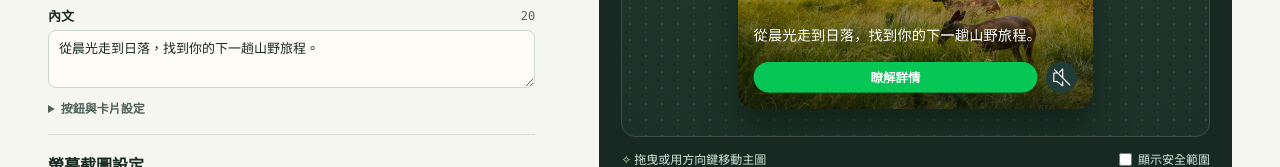
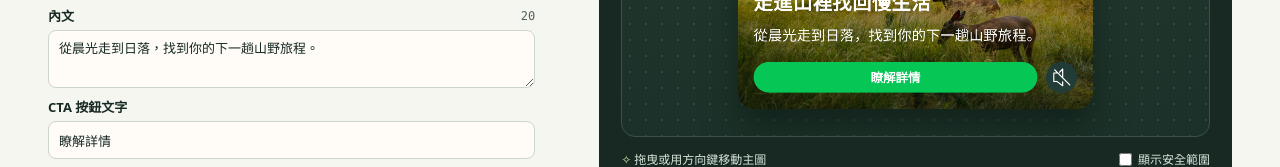
Before and after one commit to vincent82426/line-today-ad-template, a plain HTML site: page index.html in a window 1280 px wide. Shown: the part 633-800 px from the top of the page. Drawn offline with Linux system fonts and the light colour scheme; a web font is replaced by a local one.

Commit message:
Anchor title to the body and expose the CTA label

```diff
--- a/app.js
+++ b/app.js
@@ -238,28 +238,36 @@ function drawCard(context) {
   const title = singleLine(fields.title.value);
   const body = singleLine(fields.body.value);
   const cta = singleLine(fields.cta.value);
+  const titleFont = `600 43px ${fontFamily}`;
+  const titleSpacing = "1.3px";
+  const titleLineHeight = 61;
+  context.font = titleFont;
+  context.letterSpacing = titleSpacing;
+  const lines = titleLines(context, title, textWidth - 8);
+  // Keep the last title line anchored above the body and move the advertiser row with it.
+  const titleOffset = (2 - lines.length) * titleLineHeight;
   context.textAlign = "left";
   context.textBaseline = "alphabetic";
   context.fillStyle = "white";
   context.strokeStyle = "#ffffffe0";
   context.lineWidth = 1.3;
-  roundedPath(context, left, 806, 48, 31, 6);
+  roundedPath(context, left, 806 + titleOffset, 48, 31, 6);
   context.stroke();
   context.font = `300 19px ${fontFamily}`;
   context.letterSpacing = ".38px";
-  context.fillText("廣告", left + 5, 827);
+  context.fillText("廣告", left + 5, 827 + titleOffset);
 
-  drawLogo(context, 96, 804, 36);
+  drawLogo(context, 96, 804 + titleOffset, 36);
   const brandX = 145;
   context.fillStyle = "white";
   context.font = `400 28px ${fontFamily}`;
   context.letterSpacing = ".56px";
-  context.fillText(ellipsis(context, brand, width - brandX - left), brandX, 832);
+  context.fillText(ellipsis(context, brand, width - brandX - left), brandX, 832 + titleOffset);
 
-  context.font = `600 43px ${fontFamily}`;
-  context.letterSpacing = "1.3px";
-  for (const [index, line] of titleLines(context, title, textWidth - 8).entries()) {
-    context.fillText(line, left, 908 + 61 * index);
+  context.font = titleFont;
+  context.letterSpacing = titleSpacing;
+  for (const [index, line] of lines.entries()) {
+    context.fillText(line, left, 908 + titleOffset + titleLineHeight * index);
   }
   context.font = `400 32px ${fontFamily}`;
   context.letterSpacing = ".3px";
--- a/index.html
+++ b/index.html
@@ -7,8 +7,8 @@
   <meta name="description" content="上傳主圖、調整裁切與文案，預覽 LINE TODAY「看看」廣告卡片並下載螢幕截圖。">
   <title>LINE TODAY 上刊圖模板</title>
   <link rel="icon" href="data:,">
-  <link rel="stylesheet" href="./styles.css?v=6">
-  <script src="./app.js?v=9" defer></script>
+  <link rel="stylesheet" href="./styles.css?v=7">
+  <script src="./app.js?v=10" defer></script>
 </head>
 <body>
   <header class="masthead">
@@ -77,10 +77,13 @@
           <div class="field-label"><label for="body">內文</label><output id="body-count" for="body"></output></div>
           <textarea id="body" rows="2" maxlength="500"></textarea>
         </div>
+        <div class="field">
+          <label for="cta">CTA 按鈕文字</label>
+          <input id="cta" maxlength="24" type="text">
+        </div>
         <details class="options">
           <summary>按鈕與卡片設定</summary>
           <div class="options-grid">
-            <div class="field"><label for="cta">按鈕文字</label><input id="cta" maxlength="24" type="text"></div>
             <div class="field"><label for="button-color">按鈕底色</label><input id="button-color" type="color" value="#06c755"></div>
             <label class="check"><input id="mute" type="checkbox" checked> 顯示靜音圖示</label>
           </div>
--- a/styles.css
+++ b/styles.css
@@ -100,8 +100,8 @@ input[type="range"], input[type="checkbox"] { accent-color: #2e7655; }
 .icon-button { min-width: 35px; padding-inline: 7px; font-size: 19px; line-height: 1; }
 .options { margin-top: 11px; }
 .options summary { font-size: 12px; font-weight: 650; color: var(--muted); }
-.options-grid { display: grid; grid-template-columns: minmax(0,1.5fr) minmax(0,1fr); gap: 5px 10px; }
-.options-grid .check { grid-column: 1 / -1; }
+.options-grid { display: grid; grid-template-columns: minmax(0, 1fr) auto; align-items: end; gap: 10px; }
+.options-grid .check { min-height: 38px; }
 .screenshot-fields { display: grid; grid-template-columns: 1.16fr 1fr 1fr; gap: 8px; }
 .screenshot-fields .field { margin-top: 0; }
 .screenshot-fields input[type="time"] { min-width: 0; padding-inline: 5px; }
```
Also changed, not shown: 1 other file.
